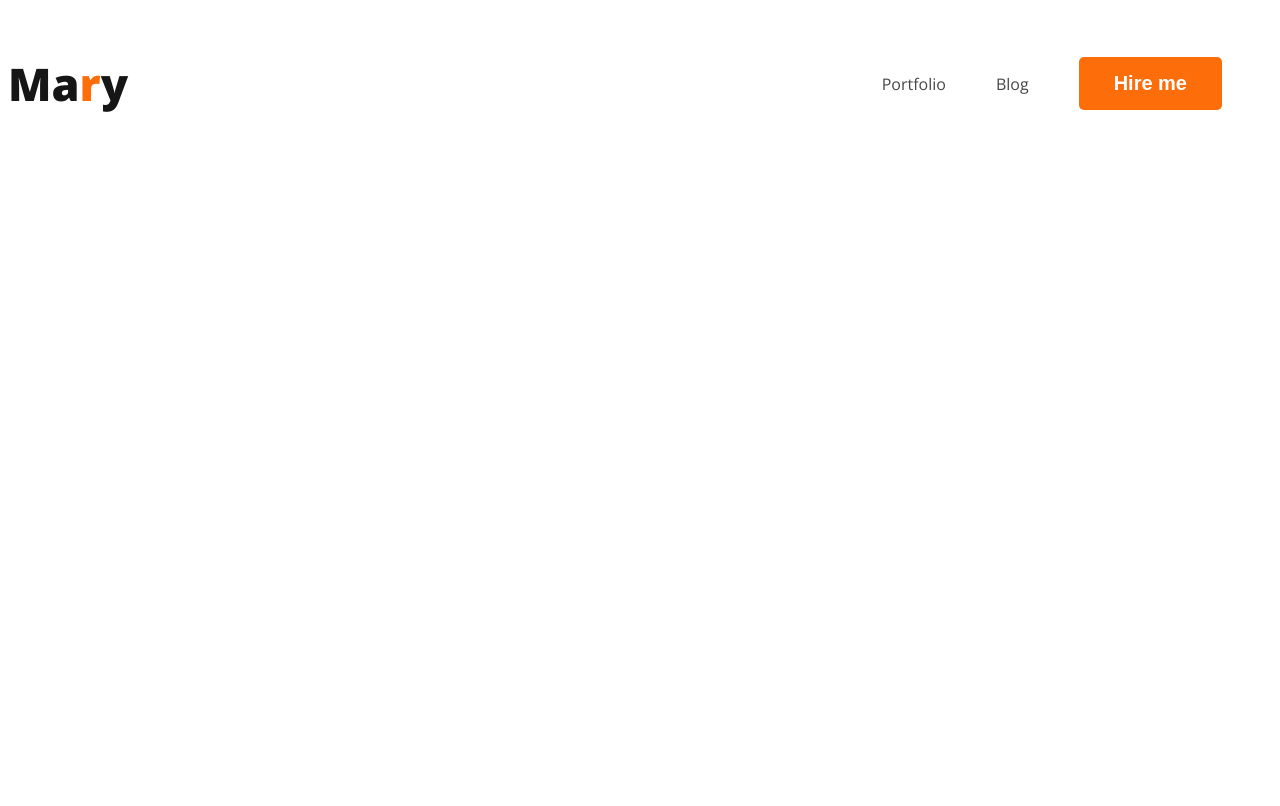
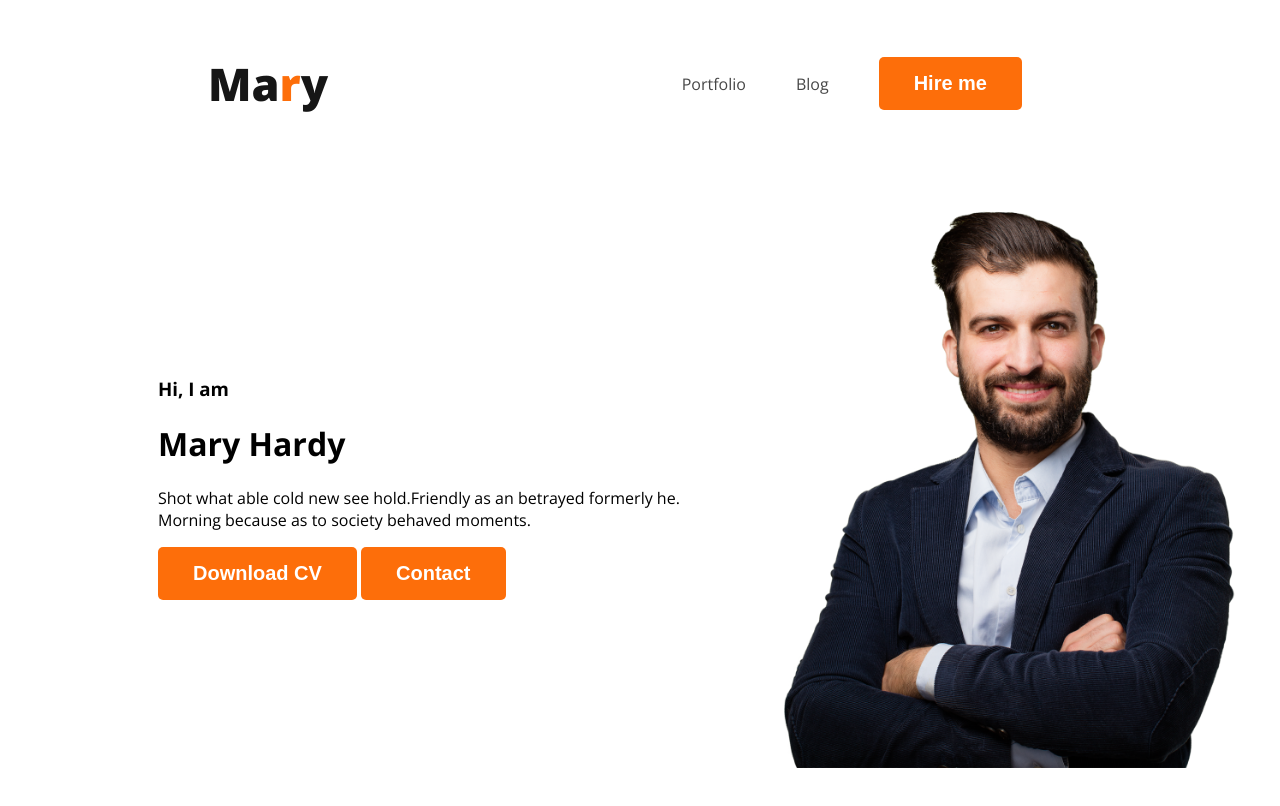
Before and after one commit to anTivIRus6397/webdeveloper-portfolio, a plain HTML site: page index.html in a window 1280 px wide. Drawn offline with nearby package versions, Linux system fonts and the light colour scheme.

Commit message:
banner degien

```diff
--- a/index.html
+++ b/index.html
@@ -12,7 +12,7 @@
 <link rel="stylesheet" href="styles/portfolio.css">
 </head>
 <body>
-    <header>
+    <header class="header">
         <nav>
             <h3 class="nav-title">Ma<span class="text-primary">r</span>y</h3>
             <ul>
@@ -21,6 +21,16 @@
                 <li><button class="btn-primary">Hire me</button></li>
             </ul>
         </nav>
+        <div class="banner">
+            <div class="banner-content">
+                <h3 class="banner-greeting">Hi, I  am</h3>
+                <h1 class="banner-title">Mary Hardy</h1>
+                <p>Shot what able cold new see hold.Friendly as an betrayed formerly he. Morning because as to society behaved moments.</p>
+                <button class="btn-primary">Download CV</button>
+                <button class="btn-primary">Contact</button>
+            </div>
+            <img class="profile-pic" src="images/hardy.png" alt="">
+        </div>
     </header>
 
     <main>
--- a/styles/portfolio.css
+++ b/styles/portfolio.css
@@ -10,6 +10,7 @@ nav{
     justify-content: space-between;
 
     align-items: center;
+    margin: 0 200px;
 }
 .nav-title{
     color: rgb(22, 22, 22);
@@ -41,3 +42,16 @@ nav a{
     text-decoration: none;
     color: #474747;
 }
+/*Header related Style*/
+.header{
+    background: color #ffF8f3; ;
+}
+.banner{
+    padding: 30px 30px 30px 150px;
+    display: flex;
+    align-items: center;
+
+}
+.banner .profile-pic{
+    width: 500px;
+}
```
